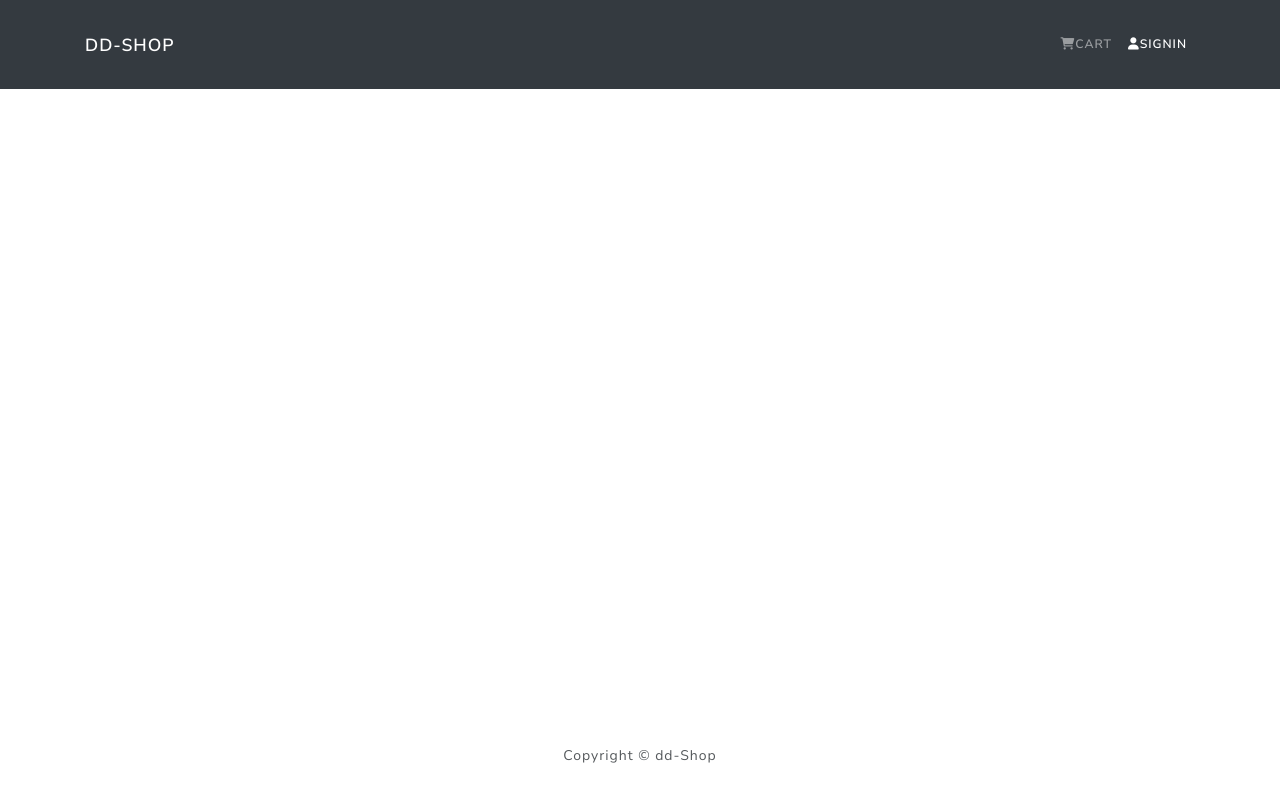
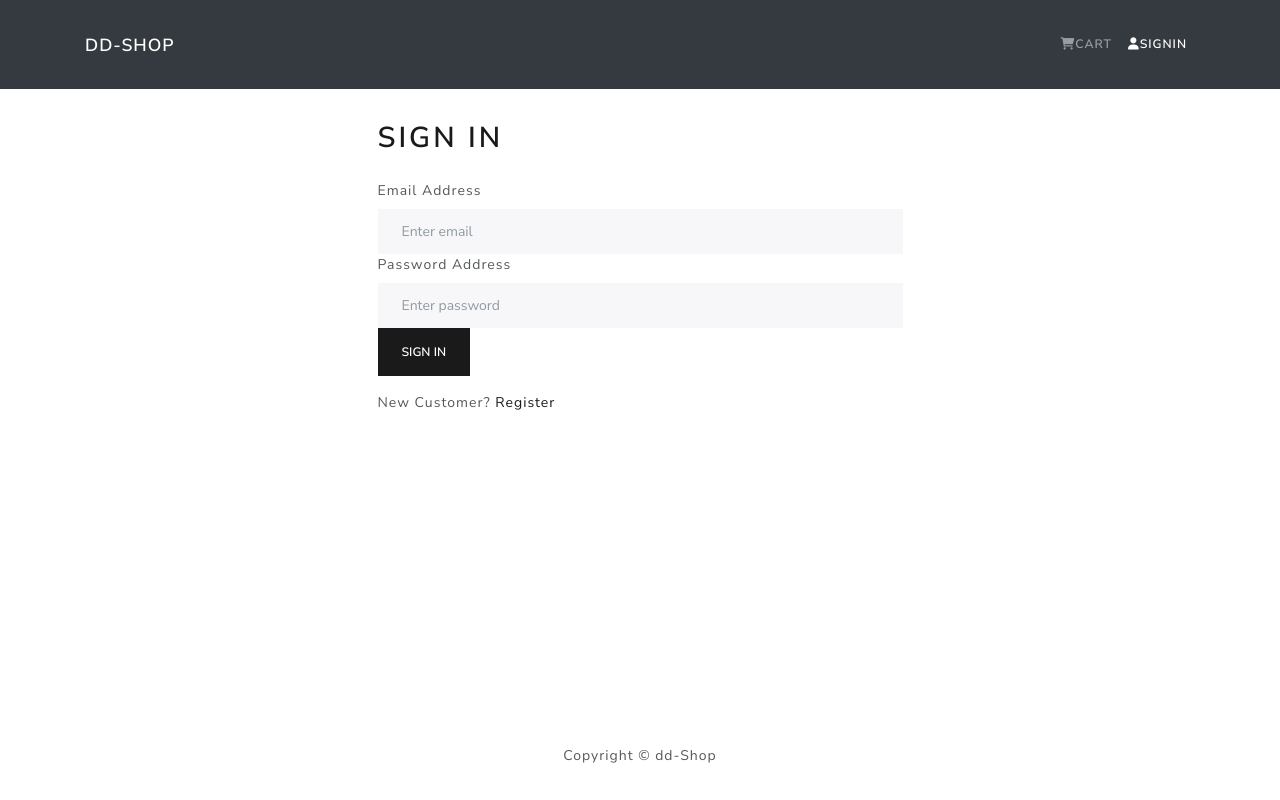
Before and after one commit to ddthilindra/dd-Shop-MERN-eCommerce, a React (Create React App) app in the folder frontend/: page /login in a window 1280 px wide. Built offline with nearby package versions, Linux system fonts and the light colour scheme.

Commit message:
User Login Screen & Functionality

```diff
--- a/frontend/src/App.js
+++ b/frontend/src/App.js
@@ -5,6 +5,7 @@
 import HomeScreen from './screens/HomeScreen';
 import ProductScreen from './screens/ProductScreen';
 import CartScreen from './screens/CartScreen';
+import LoginScreen from './screens/LoginScreen';
 
 
 const App = () => {
@@ -15,9 +16,10 @@
         {/* py-3 padding y axis 3 */}
         <Container className='py-3'>
           <Routes>
-            <Route path='/' element={<HomeScreen/>}  />
+            <Route path='/login' element={<LoginScreen/>}  />
             <Route path='/product/:id' element={<ProductScreen/>}  />
             <Route path='/cart/:id?' element={<CartScreen/>}  />
+            <Route path='/' element={<HomeScreen/>}  />
           </Routes>
         </Container>
       </main>
--- /dev/null
+++ b/frontend/src/components/FormContainer.jsx
@@ -0,0 +1,16 @@
+import React from 'react';
+import { Container, Row, Col } from 'react-bootstrap';
+
+const FormContainer = ({children}) => {
+  return (
+    <Container>
+      <Row className='justify-content-md-center'>
+        <Col xs={12} md={6}>
+            {children}
+        </Col>
+      </Row>
+    </Container>
+  );
+};
+
+export default FormContainer;
--- a/frontend/src/redux/actions/userActions.js
+++ b/frontend/src/redux/actions/userActions.js
@@ -1,22 +1,30 @@
 import axios from "axios"
 import { USER_LOGIN_FAIL, USER_LOGIN_REQUEST, USER_LOGIN_SUCCESS } from "../constants/userConstants"
 
-export const login=(email,password)=> async(dispatch)=>{
+export const login = (email, password) => async (dispatch) => {
     try {
-        dispatch({type:USER_LOGIN_REQUEST})
+      dispatch({
+        type: USER_LOGIN_REQUEST,
+      })
 
-        const config={
-            headers:{
-                'Content-Type':'application/json'
+      const config = {
+        headers: {
+          'Content-Type': 'application/json',
+        },
       }
-        }
-        const {data}=await axios.post('api/users/login',{email,password})
+
+      const { data } = await axios.post(
+        '/api/users/login',
+        { email, password },
+        config
+      )
 
       dispatch({
-            type:USER_LOGIN_SUCCESS,
-            payload:data
+        type: USER_LOGIN_SUCCESS,
+        payload: data,
       })
-        localStorage.setItem('userInfo',JSON.stringify(data))
+
+      localStorage.setItem('userInfo', JSON.stringify(data))
     } catch (error) {
       dispatch({
         type: USER_LOGIN_FAIL,
@@ -24,6 +32,6 @@
           error.response && error.response.data.message
             ? error.response.data.message
             : error.message,
-          });
+      })
     }
   }
--- a/frontend/src/redux/store/store.js
+++ b/frontend/src/redux/store/store.js
@@ -23,7 +23,7 @@
 // Get user info from local storage
 const userInfoFromStorage = localStorage.getItem('userInfo')
   ? JSON.parse(localStorage.getItem('userInfo'))
-  : null;
+  : null
 
 // get data to initial state
 const initialState = {
--- /dev/null
+++ b/frontend/src/screens/LoginScreen.jsx
@@ -0,0 +1,77 @@
+import React, { useEffect, useState } from 'react';
+import FormContainer from '../components/FormContainer';
+import { Form, Button, Row, Col } from 'react-bootstrap';
+import { useLocation, Link, useNavigate } from 'react-router-dom';
+import { useDispatch, useSelector } from 'react-redux';
+import { login } from '../redux/actions/userActions';
+import Message from '../components/Message';
+import Loader from '../components/Loader';
+
+const LoginScreen = () => {
+  const location = useLocation();
+  const navigate = useNavigate();
+
+  const [email, setEmail] = useState('');
+  const [password, setPassword] = useState('');
+
+  const redirect = location.search ? location.search.split('=')[1] : '/';
+
+  const dispatch = useDispatch();
+
+  const userLogin = useSelector((state) => state.userLogin);
+  const { loading, error, userInfo } = userLogin;
+
+  useEffect(() => {
+    if (userInfo) {
+      navigate(redirect);
+    }
+  }, [navigate, userInfo, redirect]);
+
+  const submitHandler = (e) => {
+    e.preventDefault()
+    dispatch(login(email, password))
+  }
+  return (
+    <FormContainer>
+      <h1>Sign In</h1>
+      {error && <Message variant='danger'>{error}</Message>}
+      {loading && <Loader />}
+      <Form onSubmit={submitHandler}>
+        <Form.Group controlId='email'>
+          <Form.Label>Email Address</Form.Label>
+          <Form.Control
+            type='email'
+            placeholder='Enter email'
+            value={email}
+            onChange={(e) => setEmail(e.target.value)}
+          ></Form.Control>
+        </Form.Group>
+
+        <Form.Group controlId='password'>
+          <Form.Label>Password Address</Form.Label>
+          <Form.Control
+            type='password'
+            placeholder='Enter password'
+            value={password}
+            onChange={(e) => setPassword(e.target.value)}
+          ></Form.Control>
+        </Form.Group>
+
+        <Button type='submit' variant='primary'>
+          Sign In
+        </Button>
+      </Form>
+
+      <Row className='py-3'>
+        <Col>
+          New Customer?{' '}
+          <Link to={redirect ? `/register?redirect=${redirect}` : '/register'}>
+            Register
+          </Link>
+        </Col>
+      </Row>
+    </FormContainer>
+  );
+};
+
+export default LoginScreen;
```
Also changed, not shown: frontend/src/redux/reducers/userReducers.js (line endings or trailing spaces). Lines whose indentation alone changed are shown as unchanged.
